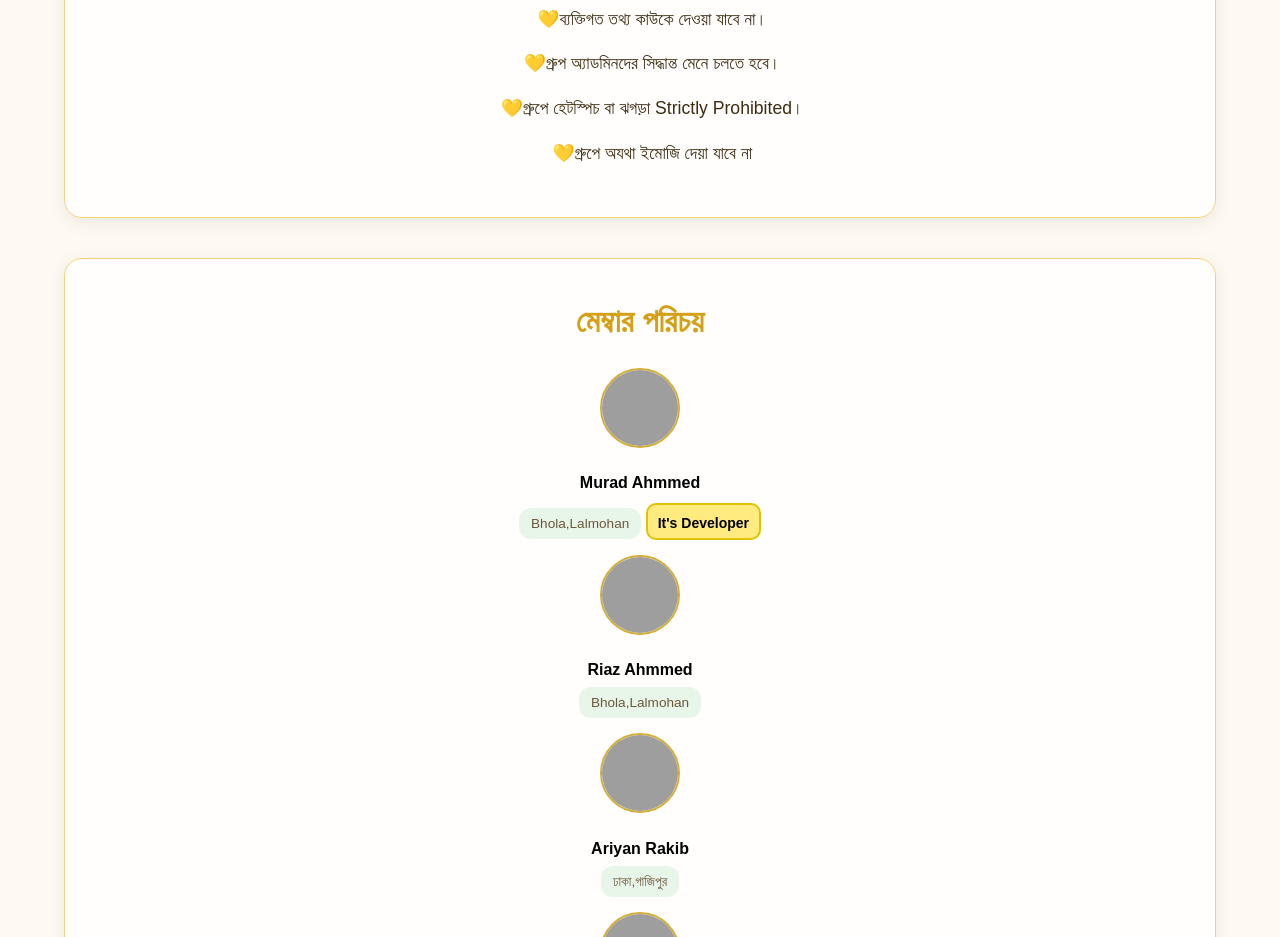
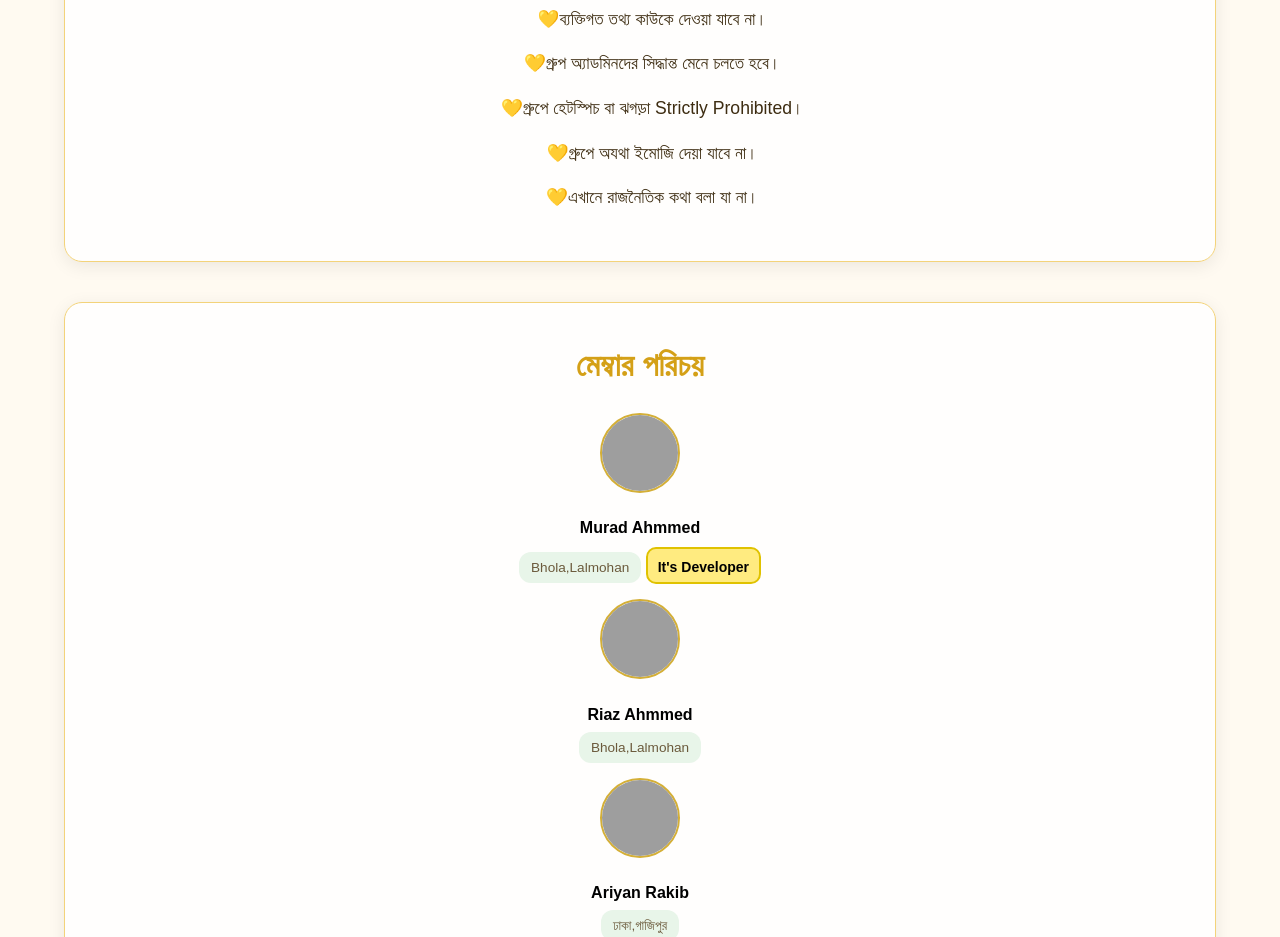
Before and after one commit to MuradAhmedSimanto/massenger-group, a plain HTML site: page index.html in a window 1280 px wide. Shown: the part 1470-2407 px from the top of the page. Drawn offline with Linux system fonts and the light colour scheme; grey boxes are pictures that could not be loaded.

Commit message:
Update index.html

```diff
--- a/index.html
+++ b/index.html
@@ -58,7 +58,8 @@
       <li>💛ব্যক্তিগত তথ্য কাউকে দেওয়া যাবে না।</li>
       <li>💛গ্রুপ অ্যাডমিনদের সিদ্ধান্ত মেনে চলতে হবে।</li>
       <li>💛গ্রুপে হেটস্পিচ বা ঝগড়া Strictly Prohibited।</li>
-      <li>💛গ্রুপে অযথা ইমোজি দেয়া যাবে না</li>
+      <li>💛গ্রুপে অযথা ইমোজি দেয়া যাবে না।</li>
+      <li>💛এখানে রাজনৈতিক কথা বলা যা না।</li>
     </ul>
   </section>
   <section class="card fade">
```
